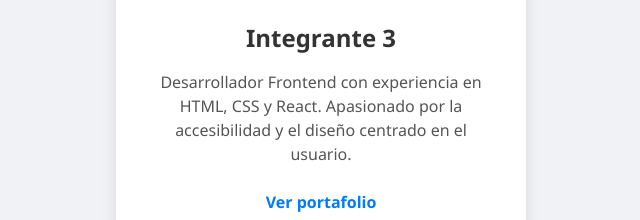
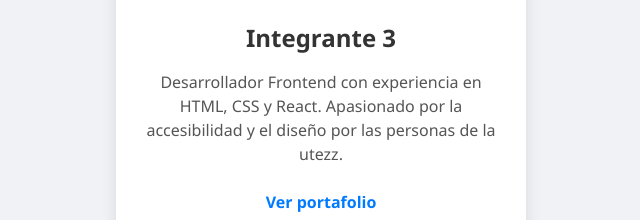
Before and after one commit to EmilianoChavarria/ActNelida, a plain HTML site: page PR-3-Emma.html in a window 1280 px wide. Shown: the part 334-554 px from the top of the page, 319-959 px from the left. Drawn offline with Linux system fonts and the light colour scheme.

Commit message:
PER-5 [UPDATE] cuarto commit

```diff
--- a/PR-3-Emma.html
+++ b/PR-3-Emma.html
@@ -12,7 +12,7 @@
     <img src="https://encrypted-tbn0.gstatic.com/images?q=tbn:ANd9GcQhvt0OO_d-npPtCdNF1_0DLYnYT5Y40W41Kw&s" alt="Avatar de Integrante 3" class="avatar">
 
     <h2>Integrante 3</h2>
-    <p>Desarrollador Frontend con experiencia en HTML, CSS y React. Apasionado por la accesibilidad y el diseño centrado en el usuario.</p>
+    <p>Desarrollador Frontend con experiencia en HTML, CSS y React. Apasionado por la accesibilidad y el diseño por las personas de la utezz.</p>
 
     <a href="https://www.hola.com" target="_blank" class="portfolio-link">Ver portafolio</a>
 
```
